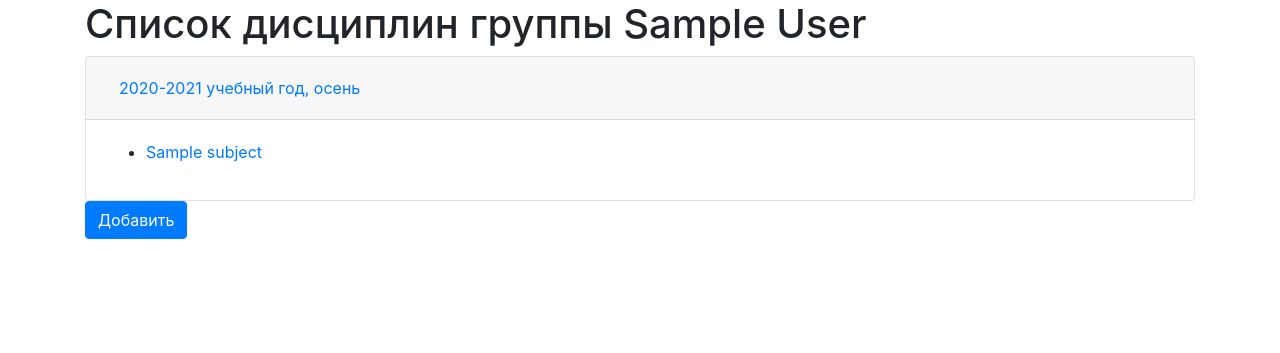
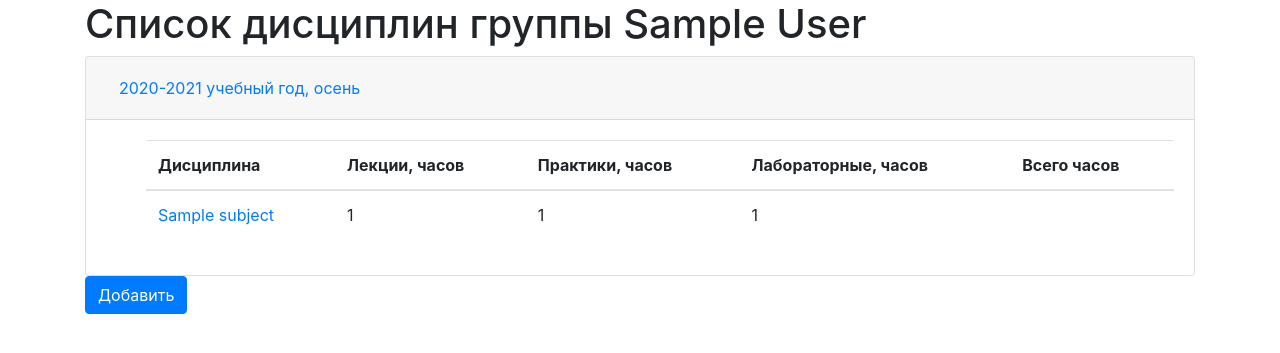
Before and after one commit to Agerdi/diss_project, a Django app: page /subject/list/1/ in a window 1280 px wide. Shown: the part 56-409 px from the top of the page. Run offline with Django 3.2, Linux system fonts and the light colour scheme; a user stored in the database is signed in; tables that the repository leaves empty hold one stand-in row (values such as "Sample post"); some libraries are stand-ins or nearby versions.

Commit message:
добавлена таблица в дисциплинах

```diff
--- a/diss/schedule_editor/templates/schedule_editor/subject_list.html
+++ b/diss/schedule_editor/templates/schedule_editor/subject_list.html
@@ -18,9 +18,41 @@
                 <div id="collapse-{{ s.semester.id }}" class="collapse show" data-parent="#accordion">
                     <div class="card-body">
                         <ul>
-                            {% for subj in s.subjects %}
-                            <li><a href="#">{{ subj }}</a></li>
-                            {% endfor %}
+                            <table class="table table-hover">
+                                <thead>
+                                    <tr>
+                                        <th>Дисциплина</th>
+                                        <th>Лекции, часов</th>
+                                        <th>Практики, часов</th>
+                                        <th>Лабораторные, часов</th>
+                                        <th>Всего часов</th>
+                                    </tr>
+                                </thead>
+                                <tbody>
+                                    {% for subj in s.subjects %}
+                                    <tr>
+                                        <td><a href="#">{{ subj }}</a></td>
+                                        <td>{{ subj.lecture_hours }}</td>
+                                        <td>{{ subj.lab_work_hours }}</td>
+                                        <td>{{ subj.practice_hours }}</td>
+                                        <td>
+                                            <!-- <script>
+                                                function addit(){
+                                                    var lect_hours = subj.lecture_hours ;
+                                                    var lab_hours = subj.lecture_hours;
+                                                    var pract_hours = subj.lecture_hours;
+                                                    var sum_hours = lect_hours + lab_hours + pract_hours;
+                                                    document.getElementById('result').innerHTML = sum_hours;
+                                                }
+                                            </script>
+
+                                            <input type="text" oninput="addit()" />
+                                            <div id="result"></div> -->
+                                        </td>
+                                    </tr>
+                                    {% endfor %}
+                                </tbody>
+                            </table>
                         </ul>
                     </div>
                 </div>
```
